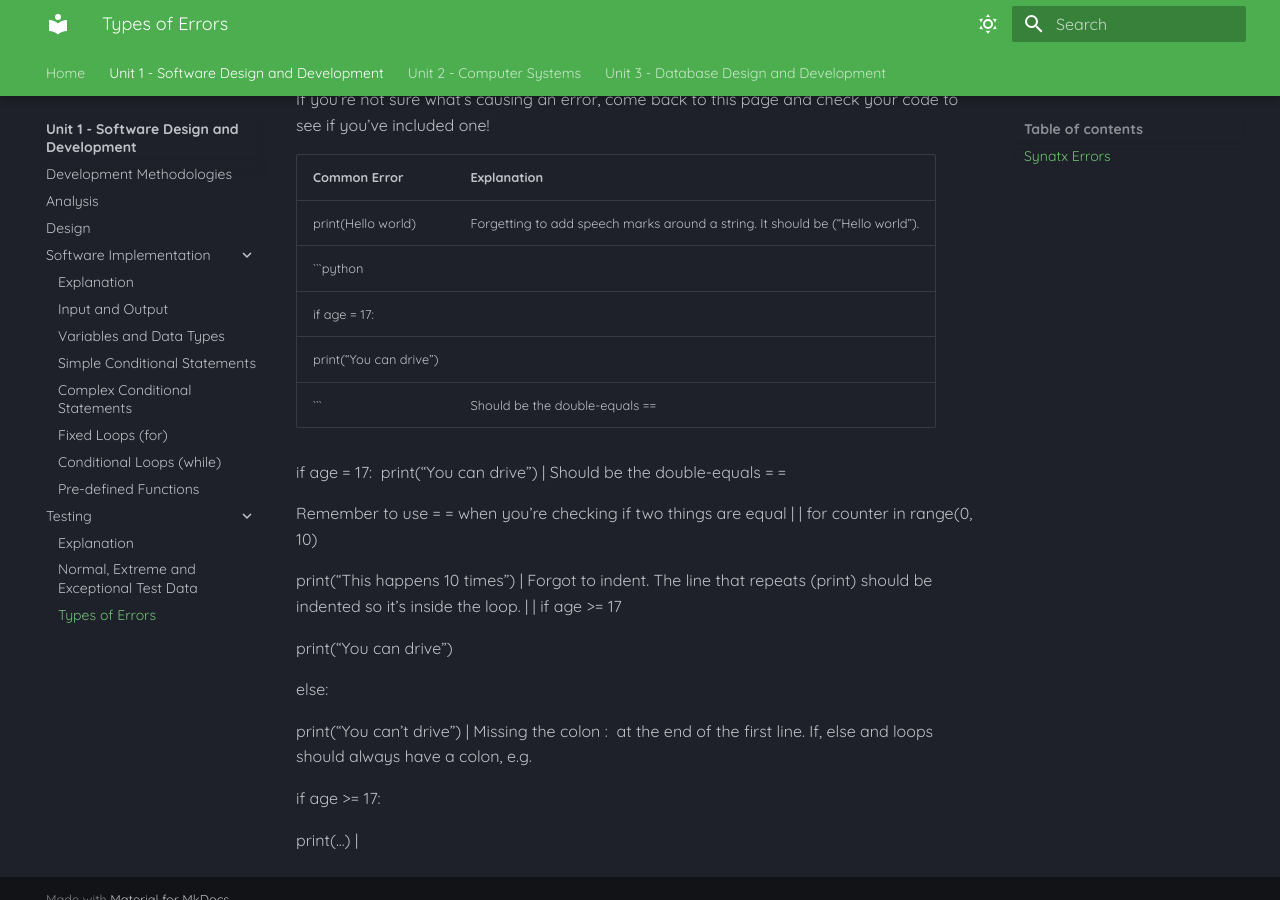
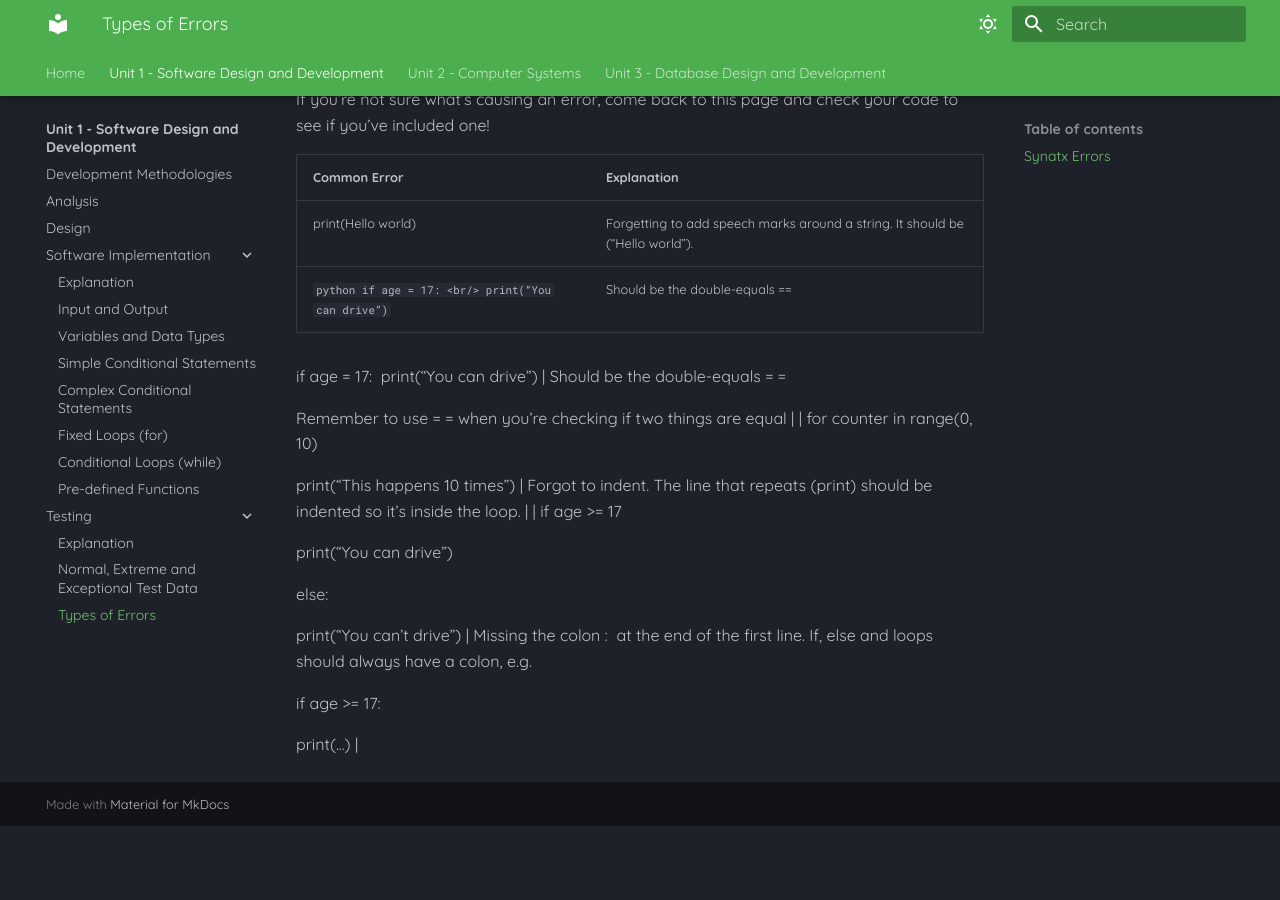
Before and after one commit to Mr-Wood-CS/National-5-CS, an MkDocs documentation site: the page built from docs/SDD/5.2-Types-of-Errors.md, in a window 1280 px wide and 900 px high, scrolled down 950 px. Built offline with MkDocs 1.6.1 and Material for MkDocs 9.7.7, drawn with Linux system fonts in a browser that asks for light colours; after the commit the page ends 1776 px from its top, so only the background shows below that.

````diff
--- a/docs/SDD/5.2-Types-of-Errors.md
+++ b/docs/SDD/5.2-Types-of-Errors.md
@@ -39,10 +39,7 @@ If you’re not sure what’s causing an error, come back to this page and check
 | Common Error                                | Explanation                                                                   |
 | ------------------------------------------- | ----------------------------------------------------------------------------- |
 | print(Hello world)                          | Forgetting to add speech marks around a string. It should be (“Hello world”). |
-| ```python
-|   if age = 17: <br/> |
-|   print(“You can drive”)|
-| ```              | Should be the double-equals ==                                                |
+| ```python if age = 17: <br/> print(“You can drive”)``` | Should be the double-equals ==                                                |
 
 
 
````
